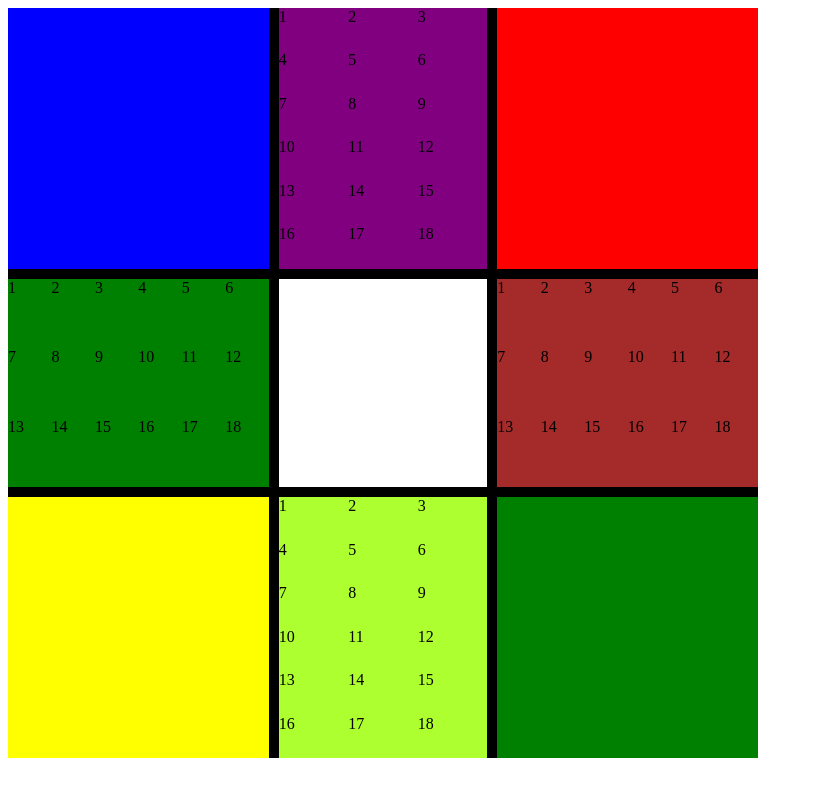
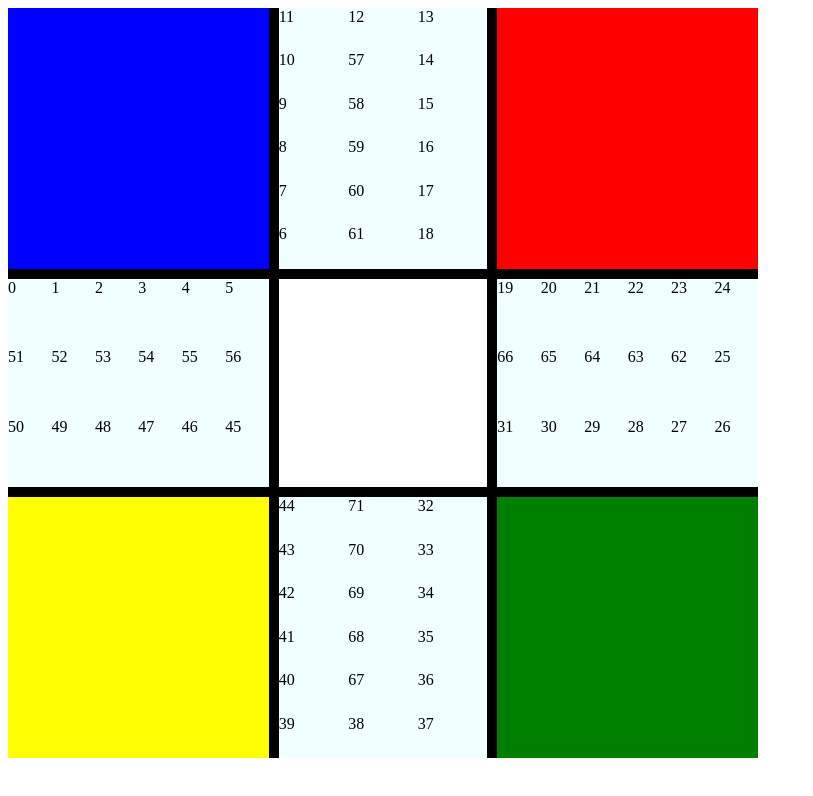
Before and after one commit to JamesOnwordi/African-Ludo, a plain HTML site: page index.html in a window 1280 px wide. Shown: the whole page, without its empty margins (0-813 px from the left). Drawn offline with Linux system fonts and the light colour scheme.

Commit message:
headache, thinking about how to loop

```diff
--- a/css/style.css
+++ b/css/style.css
@@ -65,3 +65,6 @@
     grid-template-rows:1fr 1fr 1fr ;
     grid-template-columns:1fr 1fr 1fr 1fr 1fr 1fr ;
 }
+.colorDiv{
+    background-color: azure;
+}
--- a/index.html
+++ b/index.html
@@ -3,6 +3,7 @@
     <head>
         <title>Ludo</title>
         <link rel="stylesheet" href="css/style.css">
+        <script src="js/main.js"></script>
     </head>
     <body>
         <div>
@@ -23,85 +24,98 @@
 
                 <div id="endZone"></div>
 
-                <div id="path1" class="pathway1">
+                <div id="path1" class="pathway1" >
+                    <div id="box11">11</div>
+                    <div id="box12">12</div>
+                    <div id="box13">13</div>
+                    <div id="box10">10</div>
+                    <div id="box57">57</div>
+                    <div id="box14">14</div>
+                    <div id="box9">9</div>
+                    <div id="box58">58</div>
+                    <div id="box15">15</div>
+                    <div id="box8">8</div>
+                    <div id="box59">59</div>
+                    <div id="box16">16</div>
+                    <div id="box7">7</div>
+                    <div id="box60">60</div>
+                    <div id="box17">17</div>
+                    <div id="box6">6</div>
+                    <div id="box61">61</div>
+                    <div id="box18">18</div>
+                </div>
+                <div id="path2" class="pathway2">
+                    <div id="box0">0</div>
                     <div id="box1">1</div>
                     <div id="box2">2</div>
                     <div id="box3">3</div>
                     <div id="box4">4</div>
                     <div id="box5">5</div>
-                    <div id="box6">6</div>
-                    <div id="box7">7</div>
-                    <div id="box8">8</div>
-                    <div id="box9">9</div>
-                    <div id="box10">10</div>
-                    <div id="box11">11</div>
-                    <div id="box12">12</div>
-                    <div id="box13">13</div>
-                    <div id="box14">14</div>
-                    <div id="box15">15</div>
-                    <div id="box16">16</div>
-                    <div id="box17">17</div>
-                    <div id="box18">18</div>
-                </div>
-                <div id="path2" class="pathway2">
-                    <div id="box1">1</div>
-                    <div id="box2">2</div>
-                    <div id="box3">3</div>
-                    <div id="box4">4</div>
-                    <div id="box5">5</div>
-                    <div id="box6">6</div>
-                    <div id="box7">7</div>
-                    <div id="box8">8</div>
-                    <div id="box9">9</div>
-                    <div id="box10">10</div>
-                    <div id="box11">11</div>
-                    <div id="box12">12</div>
-                    <div id="box13">13</div>
-                    <div id="box14">14</div>
-                    <div id="box15">15</div>
-                    <div id="box16">16</div>
-                    <div id="box17">17</div>
-                    <div id="box18">18</div>
+                    <div id="box51">51</div>
+                    <div id="box52">52</div>
+                    <div id="box53">53</div>
+                    <div id="box54">54</div>
+                    <div id="box55">55</div>
+                    <div id="box56">56</div>
+                    <div id="box50">50</div>
+                    <div id="box49">49</div>
+                    <div id="box48">48</div>
+                    <div id="box47">47</div>
+                    <div id="box46">46</div>
+                    <div id="box45">45</div>
+                    <!-- <div id="box1">19</div>
+
+                    <div id="box26">26</div>
+                    <div id="box27">27</div>
+                    <div id="box28">28</div>
+                    <div id="box29">29</div>
+                    <div id="box30">30</div>
+                    <div id="box31">31</div>
+                    <div id="box32">32</div>
+                    <div id="box33">33</div>
+                    <div id="box34">34</div>
+                    <div id="box35">35</div>
+                    <div id="box36">36</div> -->
                 </div>
                 <div id="path3" class="pathway2">
-                    <div id="box1">1</div>
-                    <div id="box2">2</div>
-                    <div id="box3">3</div>
-                    <div id="box4">4</div>
-                    <div id="box5">5</div>
-                    <div id="box6">6</div>
-                    <div id="box7">7</div>
-                    <div id="box8">8</div>
-                    <div id="box9">9</div>
-                    <div id="box10">10</div>
-                    <div id="box11">11</div>
-                    <div id="box12">12</div>
-                    <div id="box13">13</div>
-                    <div id="box14">14</div>
-                    <div id="box15">15</div>
-                    <div id="box16">16</div>
-                    <div id="box17">17</div>
-                    <div id="box18">18</div>
+                    <div id="box19">19</div>
+                    <div id="box20">20</div>
+                    <div id="box21">21</div>
+                    <div id="box22">22</div>
+                    <div id="box23">23</div>
+                    <div id="box24">24</div>
+                    <div id="box66">66</div>
+                    <div id="box65">65</div>
+                    <div id="box64">64</div>
+                    <div id="box63">63</div>
+                    <div id="box62">62</div>
+                    <div id="box25">25</div>
+                    <div id="box31">31</div>
+                    <div id="box30">30</div>
+                    <div id="box29">29</div>
+                    <div id="box28">28</div>
+                    <div id="box27">27</div>
+                    <div id="box26">26</div>
                 </div>
                 <div id="path4" class="pathway1">
-                    <div id="box1">1</div>
-                    <div id="box2">2</div>
-                    <div id="box3">3</div>
-                    <div id="box4">4</div>
-                    <div id="box5">5</div>
-                    <div id="box6">6</div>
-                    <div id="box7">7</div>
-                    <div id="box8">8</div>
-                    <div id="box9">9</div>
-                    <div id="box10">10</div>
-                    <div id="box11">11</div>
-                    <div id="box12">12</div>
-                    <div id="box13">13</div>
-                    <div id="box14">14</div>
-                    <div id="box15">15</div>
-                    <div id="box16">16</div>
-                    <div id="box17">17</div>
-                    <div id="box18">18</div>
+                    <div id="box44">44</div>
+                    <div id="box71">71</div>
+                    <div id="box32">32</div>
+                    <div id="box43">43</div>
+                    <div id="box70">70</div>
+                    <div id="box33">33</div>
+                    <div id="box42">42</div>
+                    <div id="box69">69</div>
+                    <div id="box34">34</div>
+                    <div id="box41">41</div>
+                    <div id="box68">68</div>
+                    <div id="box35">35</div>
+                    <div id="box40">40</div>
+                    <div id="box67">67</div>
+                    <div id="box36">36</div>
+                    <div id="box39">39</div>
+                    <div id="box38">38</div>
+                    <div id="box37">37</div>
                 </div>
             </div>
 
--- a/js/main.js
+++ b/js/main.js
@@ -0,0 +1,32 @@
+let blue,yellow,green,red
+blue=red=yellow=green ={
+    inside:4,
+    outside:0,
+    finished:0
+}
+
+console.log(blue,red,green,yellow)
+
+
+function rollDice(){
+    const dice =[1,2,3,4,5,6]
+
+    let dice1 =dice[Math.floor(Math.random()*6)]
+    console.log(dice1)
+    let dice2 =dice[Math.floor(Math.random()*6)]
+    console.log(dice2)
+}
+
+document.addEventListener("DOMContentLoaded",function()
+{
+    for(let i =0;i<72;i++){
+        console.log("hi")
+        console.log(document.getElementById("zone1"))
+        document.getElementById(`box${i}`).classList.add('colorDiv')
+        if(i >51){
+            console.log("turn left")
+        }
+
+    }
+    rollDice()
+})
```
